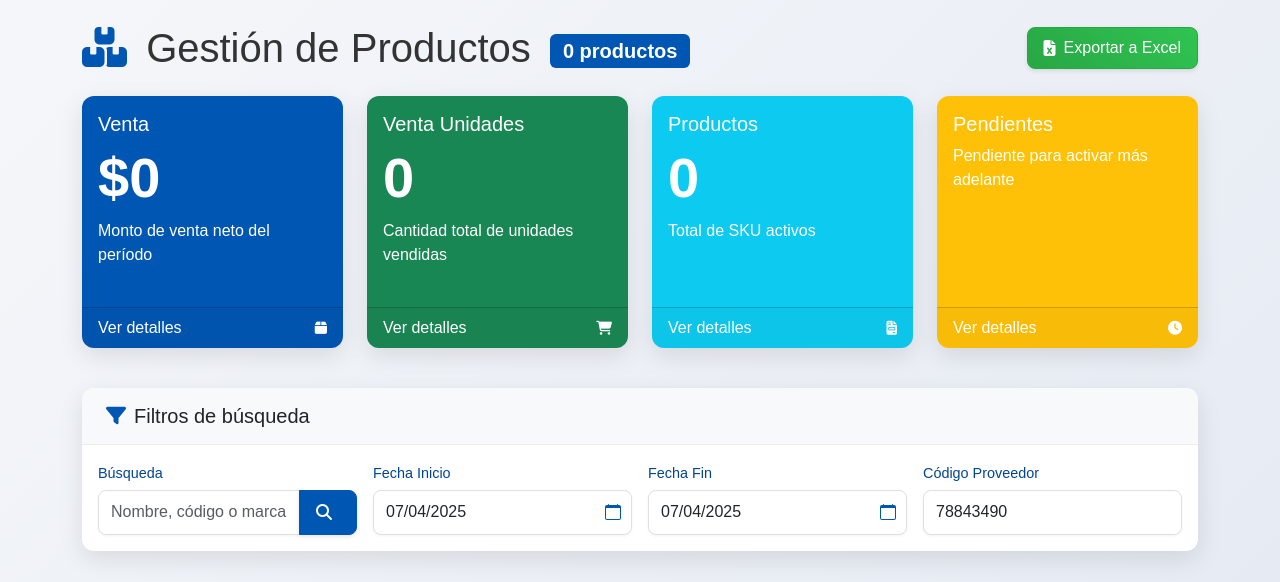
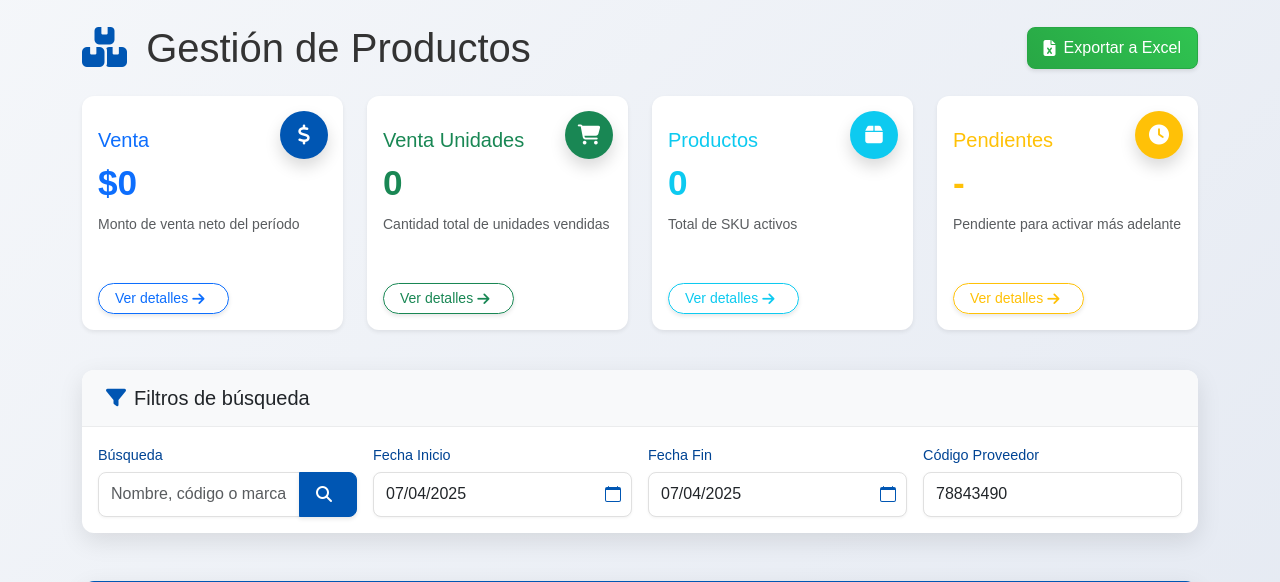
Before and after one commit to Aplicaciones-Web-Chile/animalscenter-b2b, a PHP site: page /productos.php in a window 1280 px wide. Shown: the part 66-648 px from the top of the page. Run offline with PHP 8.4, Linux system fonts and the light colour scheme; a user stored in the database is signed in; data that the repository does not hold is empty.

Commit message:
Cambios menores - diseño
Cambio de diseño en las tarjetas

Se corrigió el valor de "Mostrando .. de ..."

```diff
--- a/public/productos.php
+++ b/public/productos.php
@@ -163,7 +163,6 @@ if (!isset($respuestaAPI['estado']) || $respuestaAPI['estado'] !== 1) {
                 <h1 class="mb-0">
                     <i class="fas fa-boxes me-2" style="color: var(--primary-color);"></i>
                     <span>Gestión de Productos</span>
-                    <span class="badge bg-primary ms-2" style="font-size: 0.5em; vertical-align: middle;"><?php echo $totalProductos ?? 0; ?> productos</span>
                 </h1>
                 <a href="exportar.php?tipo=productos&fecha_inicio=<?php echo urlencode($fechaInicio); ?>&fecha_fin=<?php echo urlencode($fechaFin); ?>&proveedor=<?php echo urlencode($proveedor); ?>" class="btn btn-success">
                     <i class="fas fa-file-excel me-2"></i>Exportar a Excel
@@ -176,63 +175,147 @@ if (!isset($respuestaAPI['estado']) || $respuestaAPI['estado'] !== 1) {
     <div class="row mb-4">
         <!-- Tarjeta 1: Monto de venta neto -->
         <div class="col-md-3 mb-3">
-            <div class="card bg-primary text-white h-100">
-                <div class="card-body">
-                    <h5 class="card-title">Venta</h5>
-                    <h2 class="display-4 fw-bold"><?php echo formatCurrency($valorNeto); ?></h2>
-                    <p class="card-text">Monto de venta neto del período</p>
+            <div class="card dashboard-card dashboard-card-primary h-100 shadow-sm">
+                <div class="card-body position-relative">
+                    <div class="dashboard-card-icon-wrapper bg-primary shadow">
+                        <i class="fas fa-dollar-sign"></i>
+                    </div>
+                    <h5 class="card-title text-primary mt-3">Venta</h5>
+                    <h2 class="dashboard-card-value"><?php echo formatCurrency($valorNeto); ?></h2>
+                    <p class="card-text text-muted small">Monto de venta neto del período</p>
                 </div>
-                <div class="card-footer d-flex align-items-center justify-content-between">
-                    <a href="productos.php" class="text-white text-decoration-none">Ver detalles</a>
-                    <div class="small text-white"><i class="fas fa-box"></i></div>
+                <div class="card-footer bg-transparent border-0 pb-3">
+                    <a href="productos.php" class="btn btn-sm btn-outline-primary rounded-pill px-3">
+                        Ver detalles <i class="fas fa-arrow-right ms-1"></i>
+                    </a>
                 </div>
             </div>
         </div>
 
         <!-- Tarjeta 2: Unidades vendidas -->
         <div class="col-md-3 mb-3">
-            <div class="card bg-success text-white h-100">
-                <div class="card-body">
-                    <h5 class="card-title">Venta Unidades</h5>
-                    <h2 class="display-4 fw-bold"><?php echo $unidadesVendidas; ?></h2>
-                    <p class="card-text">Cantidad total de unidades vendidas</p>
+            <div class="card dashboard-card dashboard-card-success h-100 shadow-sm">
+                <div class="card-body position-relative">
+                    <div class="dashboard-card-icon-wrapper bg-success shadow">
+                        <i class="fas fa-shopping-cart"></i>
+                    </div>
+                    <h5 class="card-title text-success mt-3">Venta Unidades</h5>
+                    <h2 class="dashboard-card-value"><?php echo $unidadesVendidas; ?></h2>
+                    <p class="card-text text-muted small">Cantidad total de unidades vendidas</p>
                 </div>
-                <div class="card-footer d-flex align-items-center justify-content-between">
-                    <a href="#" class="text-white text-decoration-none">Ver detalles</a>
-                    <div class="small text-white"><i class="fas fa-shopping-cart"></i></div>
+                <div class="card-footer bg-transparent border-0 pb-3">
+                    <a href="#" class="btn btn-sm btn-outline-success rounded-pill px-3">
+                        Ver detalles <i class="fas fa-arrow-right ms-1"></i>
+                    </a>
                 </div>
             </div>
         </div>
 
         <!-- Tarjeta 3: SKU activos -->
         <div class="col-md-3 mb-3">
-            <div class="card bg-info text-white h-100">
-                <div class="card-body">
-                    <h5 class="card-title">Productos</h5>
-                    <h2 class="display-4 fw-bold"><?php echo $skuActivos; ?></h2>
-                    <p class="card-text">Total de SKU activos</p>
+            <div class="card dashboard-card dashboard-card-info h-100 shadow-sm">
+                <div class="card-body position-relative">
+                    <div class="dashboard-card-icon-wrapper bg-info shadow">
+                        <i class="fas fa-box"></i>
+                    </div>
+                    <h5 class="card-title text-info mt-3">Productos</h5>
+                    <h2 class="dashboard-card-value"><?php echo $skuActivos; ?></h2>
+                    <p class="card-text text-muted small">Total de SKU activos</p>
                 </div>
-                <div class="card-footer d-flex align-items-center justify-content-between">
-                    <a href="#" class="text-white text-decoration-none">Ver detalles</a>
-                    <div class="small text-white"><i class="fas fa-file-invoice"></i></div>
+                <div class="card-footer bg-transparent border-0 pb-3">
+                    <a href="#" class="btn btn-sm btn-outline-info rounded-pill px-3">
+                        Ver detalles <i class="fas fa-arrow-right ms-1"></i>
+                    </a>
                 </div>
             </div>
         </div>
 
         <!-- Tarjeta 4: Pendiente -->
         <div class="col-md-3 mb-3">
-            <div class="card bg-warning text-white h-100">
-                <div class="card-body">
-                    <h5 class="card-title">Pendientes</h5>
-                    <p class="card-text">Pendiente para activar más adelante</p>
+            <div class="card dashboard-card dashboard-card-warning h-100 shadow-sm">
+                <div class="card-body position-relative">
+                    <div class="dashboard-card-icon-wrapper bg-warning shadow">
+                        <i class="fas fa-clock"></i>
+                    </div>
+                    <h5 class="card-title text-warning mt-3">Pendientes</h5>
+                    <h2 class="dashboard-card-value">-</h2>
+                    <p class="card-text text-muted small">Pendiente para activar más adelante</p>
                 </div>
-                <div class="card-footer d-flex align-items-center justify-content-between">
-                    <a href="#" class="text-white text-decoration-none">Ver detalles</a>
-                    <div class="small text-white"><i class="fas fa-clock"></i></div>
+                <div class="card-footer bg-transparent border-0 pb-3">
+                    <a href="#" class="btn btn-sm btn-outline-warning rounded-pill px-3">
+                        Ver detalles <i class="fas fa-arrow-right ms-1"></i>
+                    </a>
                 </div>
             </div>
         </div>
     </div>
+
+    <!-- Estilos personalizados para las tarjetas modernas -->
+    <style>
+        .dashboard-card {
+            border-radius: 12px;
+            border: none;
+            transition: transform 0.3s ease, box-shadow 0.3s ease;
+            overflow: hidden;
+        }
+
+        .dashboard-card:hover {
+            transform: translateY(-5px);
+            box-shadow: 0 10px 20px rgba(0,0,0,0.1) !important;
+        }
+
+        .dashboard-card-icon-wrapper {
+            position: absolute;
+            top: 15px;
+            right: 15px;
+            width: 48px;
+            height: 48px;
+            border-radius: 50%;
+            display: flex;
+            align-items: center;
+            justify-content: center;
+        }
+
+        .dashboard-card-icon-wrapper i {
+            font-size: 20px;
+            color: white;
+        }
+
+        .dashboard-card-value {
+            font-size: 2.2rem;
+            font-weight: 700;
+            margin: 10px 0;
+        }
+
+        .dashboard-card-primary .dashboard-card-value { color: #0d6efd; }
+        .dashboard-card-success .dashboard-card-value { color: #198754; }
+        .dashboard-card-info .dashboard-card-value { color: #0dcaf0; }
+        .dashboard-card-warning .dashboard-card-value { color: #ffc107; }
+
+        /* Efecto de brillo en hover */
+        .dashboard-card::before {
+            content: '';
+            position: absolute;
+            top: -50%;
+            left: -50%;
+            width: 200%;
+            height: 200%;
+            background: linear-gradient(to right, rgba(255,255,255,0) 0%, rgba(255,255,255,0.3) 50%, rgba(255,255,255,0) 100%);
+            transform: rotate(30deg);
+            opacity: 0;
+            transition: opacity 0.5s ease;
+        }
+
+        .dashboard-card:hover::before {
+            animation: shine 1.5s ease;
+        }
+
+        @keyframes shine {
+            0% { opacity: 0; transform: rotate(30deg) translateX(-300%); }
+            30% { opacity: 1; }
+            100% { opacity: 0; transform: rotate(30deg) translateX(300%); }
+        }
+    </style>
 
     <!-- Filtros y búsqueda -->
     <div class="row mb-4">
@@ -643,21 +726,24 @@ function verDetalles(codigo) {
 
 <!-- Script para el buscador de la tabla -->
 <script>
+// Pasar el total de productos desde PHP a JavaScript
+const totalProductosGeneral = <?php echo isset($totalProductos) ? (int)$totalProductos : 0; ?>;
+
 document.addEventListener('DOMContentLoaded', function() {
     const buscador = document.getElementById('tablaBuscador');
     const limpiarBtn = document.getElementById('limpiarBusqueda');
     const resultadosInfo = document.getElementById('resultadosBusqueda');
     const tabla = document.querySelector('.table-striped');
     const filas = tabla ? Array.from(tabla.querySelectorAll('tbody tr')) : [];
-    let totalFilas = filas.length;
+    let totalFilasPagina = filas.length;
 
     // Función para actualizar el contador de resultados
     function actualizarContadorResultados(mostrados) {
-        resultadosInfo.textContent = `Mostrando ${mostrados} de ${totalFilas} productos`;
+        resultadosInfo.textContent = `Mostrando ${mostrados} de ${totalProductosGeneral} productos`;
     }
 
     // Inicializar el contador
-    actualizarContadorResultados(totalFilas);
+    actualizarContadorResultados(totalFilasPagina);
 
     // Función para filtrar las filas de la tabla
     function filtrarTabla() {
```
